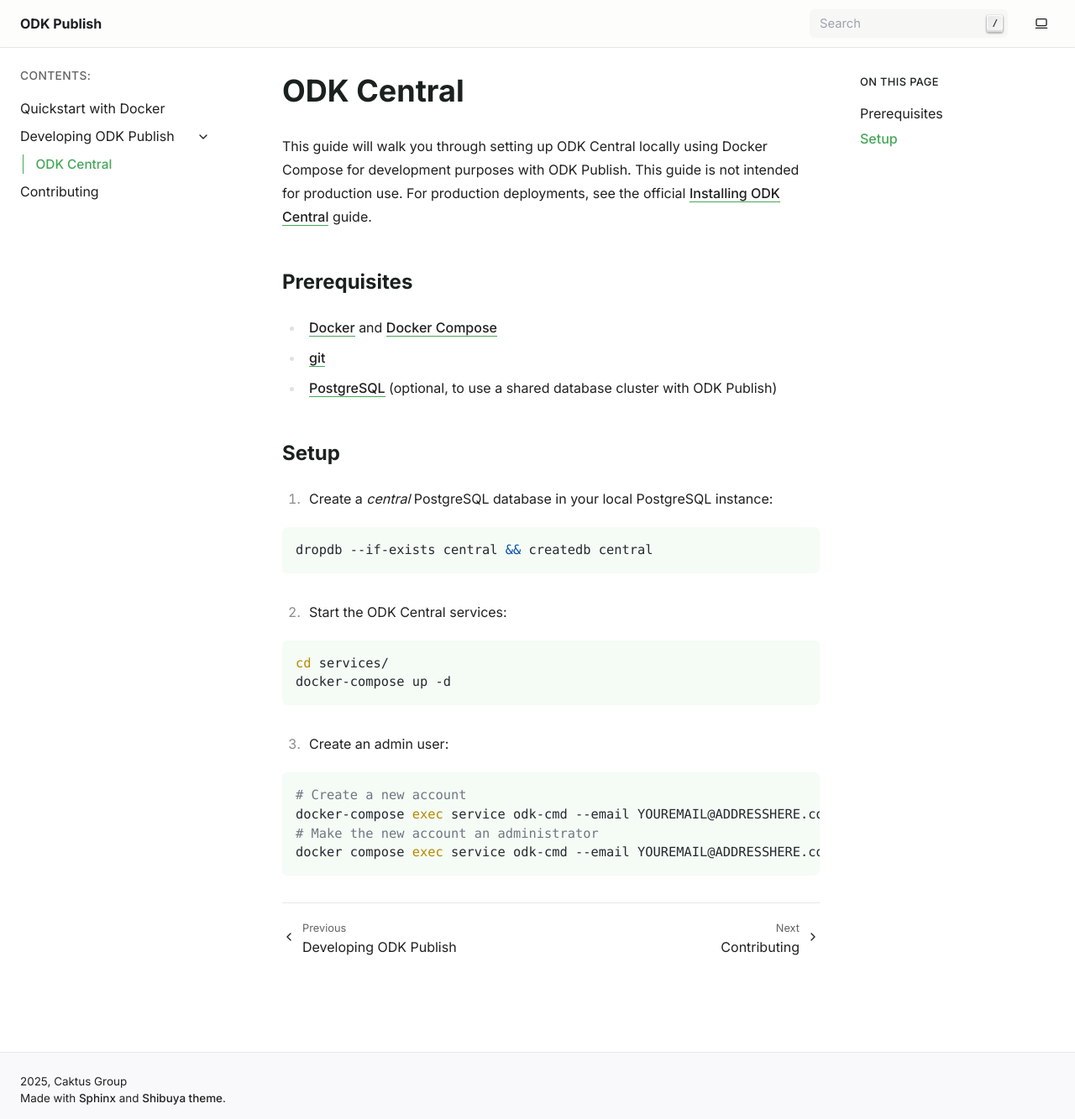
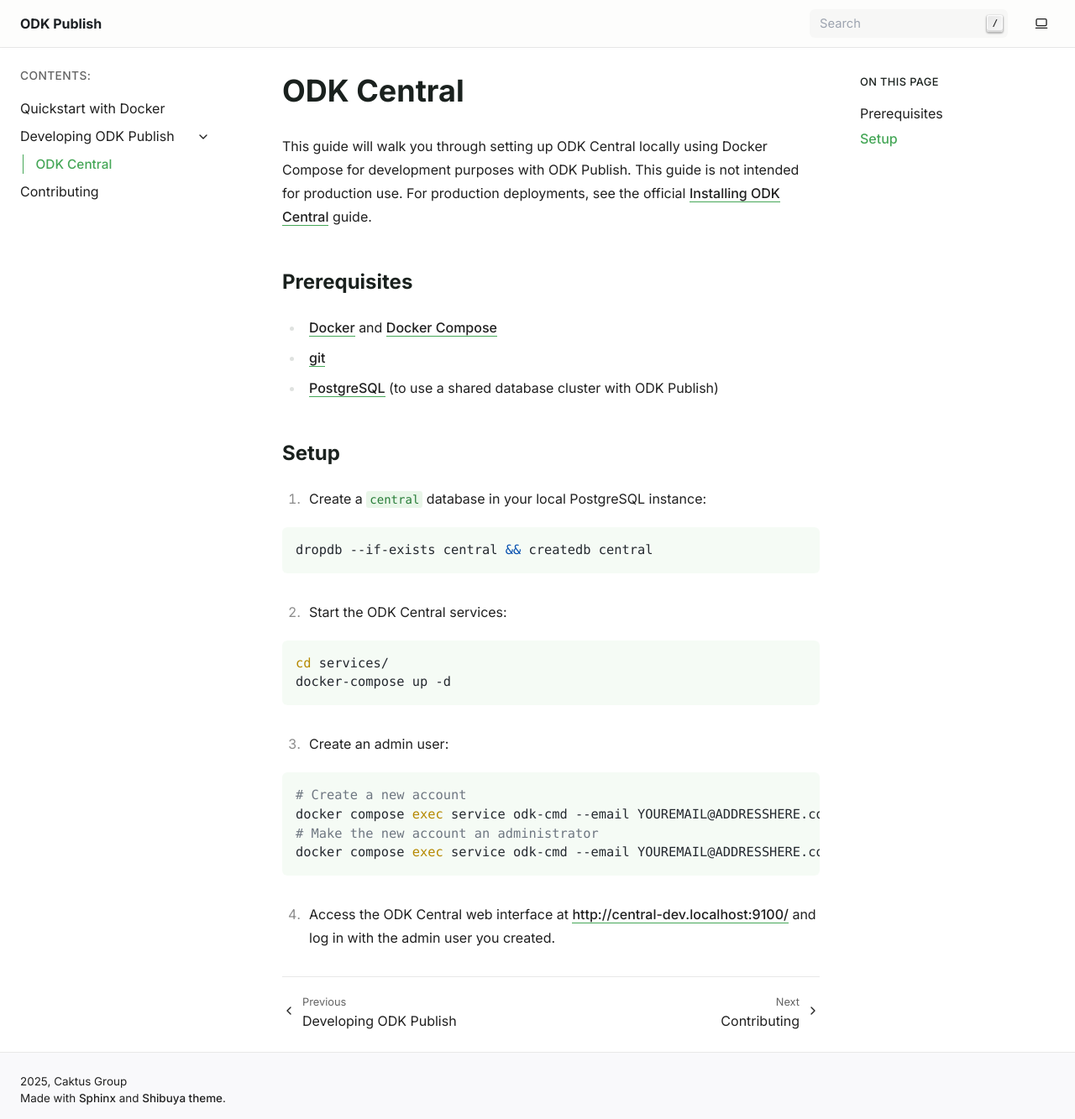
Before and after one commit to caktus/publish-mdm, a Sphinx documentation site: the page built from docs/src/local-development/odk-central.rst, in a window 1280 px wide and 1333 px high. Shown: the whole window at 84% size. Built offline with Sphinx 7.4.7, drawn with Linux system fonts in a browser that asks for light colours.

Commit message:
move central to port 9100 to not conflict with other services

```diff
--- a/docs/src/docker-compose.rst
+++ b/docs/src/docker-compose.rst
@@ -88,7 +88,7 @@
 
 .. code-block:: bash
 
-   docker-compose up
+   docker compose up
 
 Visit http://localhost:8000 in your browser and log in with your Google account.
 
--- a/docs/src/local-development/odk-central.rst
+++ b/docs/src/local-development/odk-central.rst
@@ -12,13 +12,13 @@
 
 - `Docker <https://docs.docker.com/get-docker/>`_ and `Docker Compose <https://docs.docker.com/compose/install/>`_
 - `git <https://git-scm.com/downloads>`_
-- `PostgreSQL <https://www.postgresql.org/download/>`_ (optional, to use a shared database cluster with ODK Publish)
+- `PostgreSQL <https://www.postgresql.org/download/>`_ (to use a shared database cluster with ODK Publish)
 
 
 Setup
 -----
 
-1. Create a `central` PostgreSQL database in your local PostgreSQL instance:
+1. Create a ``central`` database in your local PostgreSQL instance:
 
 .. code-block:: bash
 
@@ -36,6 +36,9 @@
 .. code-block:: bash
 
     # Create a new account
-    docker-compose exec service odk-cmd --email YOUREMAIL@ADDRESSHERE.com user-create
+    docker compose exec service odk-cmd --email YOUREMAIL@ADDRESSHERE.com user-create
     # Make the new account an administrator
     docker compose exec service odk-cmd --email YOUREMAIL@ADDRESSHERE.com user-promote
+
+4. Access the ODK Central web interface at http://central-dev.localhost:9100/
+   and log in with the admin user you created.
```
Also changed, not shown: 1 other file.
